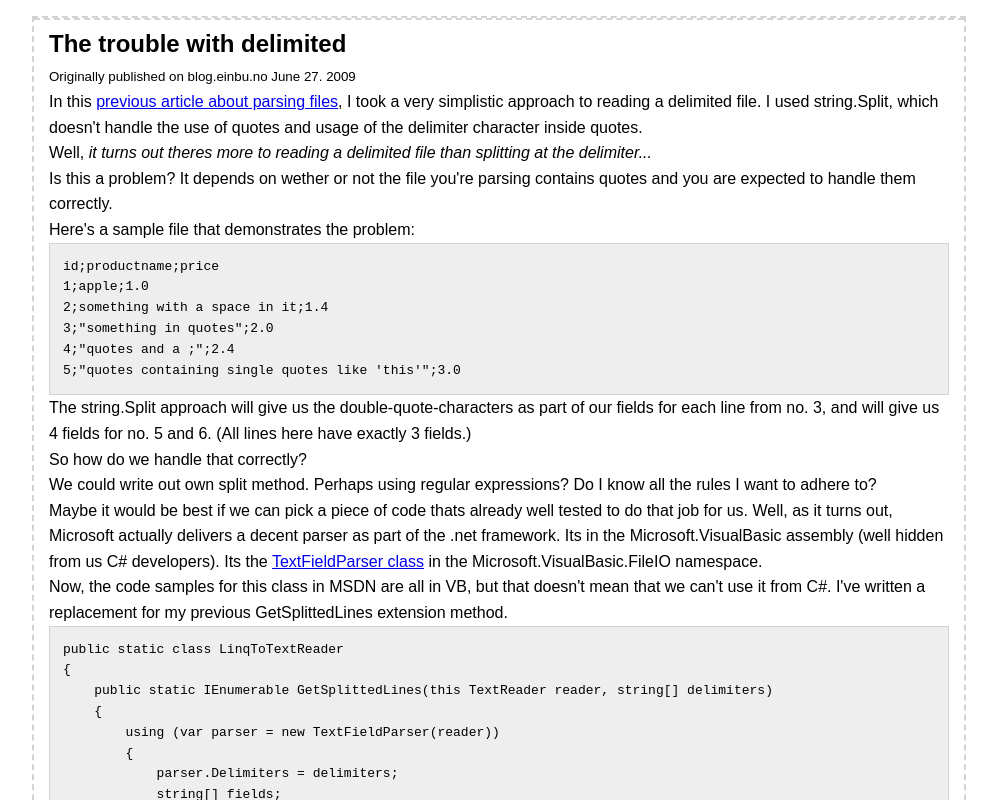
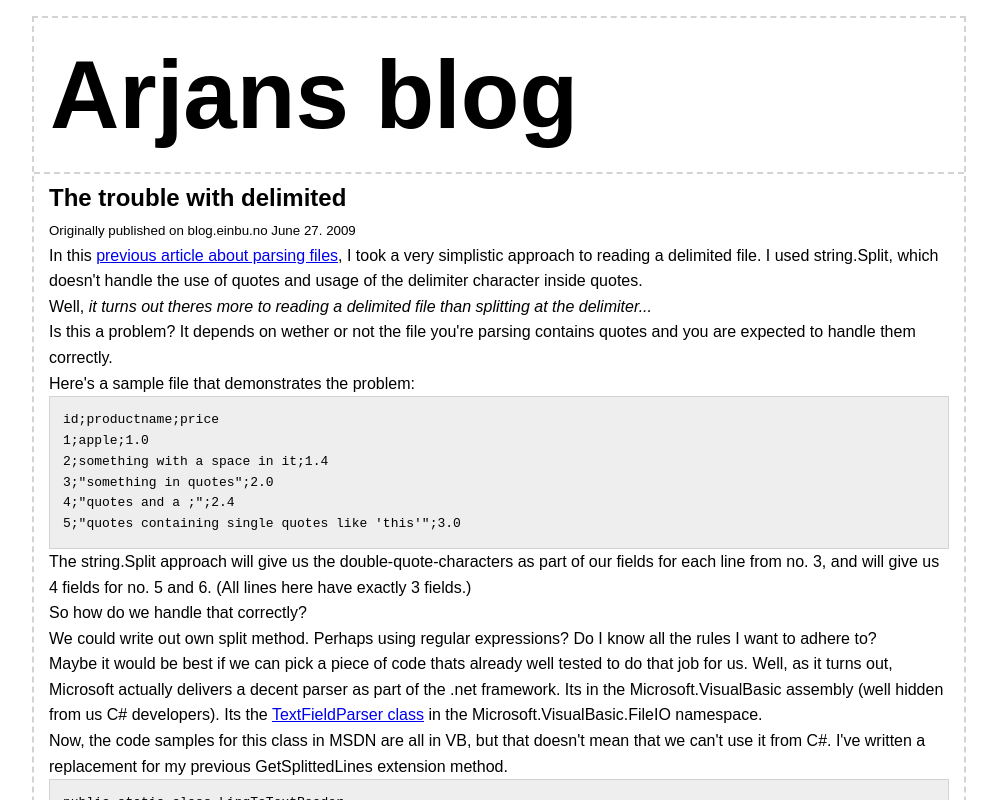
Before and after one commit to aeinbu/blog.einbu.no, a plain HTML site: page 2009/06/the-trouble-with-delimited/index.html in a window 1280 px wide. Shown: the top 800 px of the page, without its empty margins (141-1138 px from the left). Drawn offline with Linux system fonts and the light colour scheme.

Commit message:
Added header section to pages

```diff
--- a/2009/06/the-trouble-with-delimited/index.html
+++ b/2009/06/the-trouble-with-delimited/index.html
@@ -7,14 +7,17 @@
     <link rel="stylesheet" href="/css/layout.css">
     <link rel="stylesheet" href="/css/style.css">
 </head>
+
 <body>
     <div class="container main">
+        <header>
+			<h1>Arjans blog</h1>
+		</header>
+
         <section class="no-columns">
 
             <article class="block border">
-                <h2>
-                    The trouble with delimited
-                </h2>
+                <h2>The trouble with delimited</h2>
                 <small>Originally published on blog.einbu.no June 27. 2009</small>
                 <p>
                     In this <a href="/2009/03/parsing-textfiles-with-linq/">previous article about parsing files</a>, I took a very simplistic approach to reading a delimited file. I used string.Split, which doesn't handle the use of quotes and usage of the delimiter character inside quotes.
--- a/css/style.css
+++ b/css/style.css
@@ -52,7 +52,7 @@ li+li {
 }
 
 .main {
-	background: #white;
+	background: white;
 }
 
 .no-columns {
@@ -98,7 +98,7 @@ header{
 
 .highlight {
 	background-color: violet;
-	padding: 10px;
+	/* padding: 10px; */
 }
 
 /* picframe rules*/
```
Also changed, not shown: 2009/03/parsing-textfiles-with-linq/index.html (+5 -3 lines), 2009/04/more-parsing-textfiles-with-linq/index.html (+5 -3 lines), 2009/07/traverse-a-hierarchy-with-linq-to-hierarchical/index.html (+4 -0 lines), 2009/08/authenticating-against-azure-table-storage/index.html (+5 -0 lines), 2009/08/howto-use-windows-azure-table-storage/index.html (+4 -0 lines), 2009/08/what-is-the-fascination-with-twitter/index.html (+4 -0 lines), 2009/09/diving-deeper-into-windows-azure-table-storage/index.html (+3 -0 lines), 2010/02/custom-asp-net-datasource-parameters/index.html (+3 -0 lines), index.html (+3 -0 lines).
